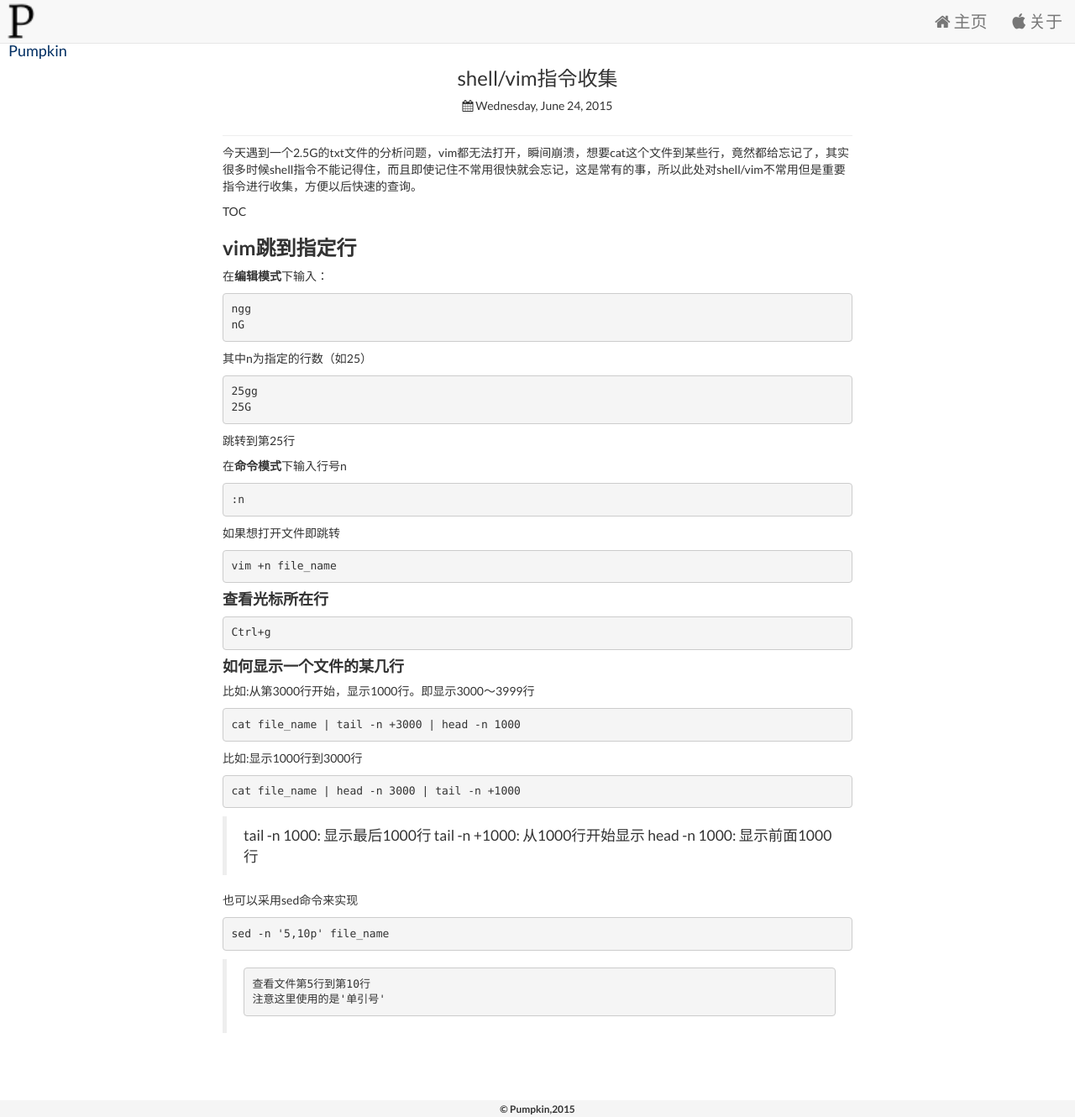
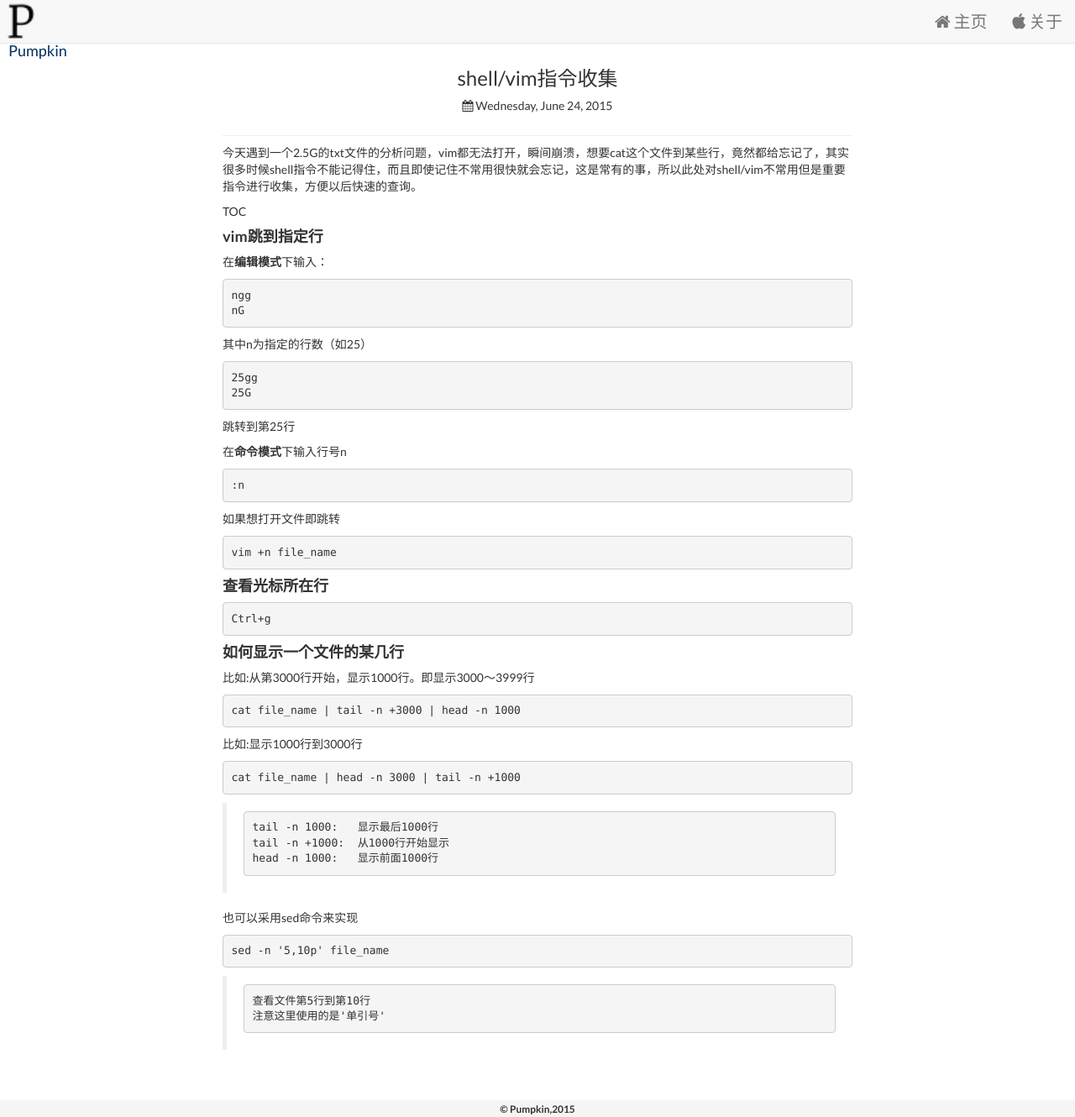
Before and after one commit to LarryBrick/jekyll_demo, a Jekyll site: the page built from _posts/2015-06-24-shell-cmd.md, in a window 1280 px wide and 1330 px high. Shown: the whole window at 84% size. Built offline with Jekyll 4.4.1, drawn with Linux system fonts in a browser that asks for light colours; nearby versions of some CDN libraries.

Commit message:
增加shell/vim指令

```diff
--- a/_posts/2015-06-24-shell-cmd.md
+++ b/_posts/2015-06-24-shell-cmd.md
@@ -13,7 +13,7 @@ published:	true
 
 TOC
 
-### **vim跳到指定行**
+#### **vim跳到指定行**
 
 在**编辑模式**下输入：
 
@@ -49,9 +49,9 @@ TOC
 
 	cat file_name | head -n 3000 | tail -n +1000
 
->tail -n 1000:	显示最后1000行
->tail -n +1000:	从1000行开始显示
-head -n 1000:	显示前面1000行
+>	tail -n 1000:	显示最后1000行
+	tail -n +1000:	从1000行开始显示
+	head -n 1000:	显示前面1000行
 
 也可以采用sed命令来实现
 
```
